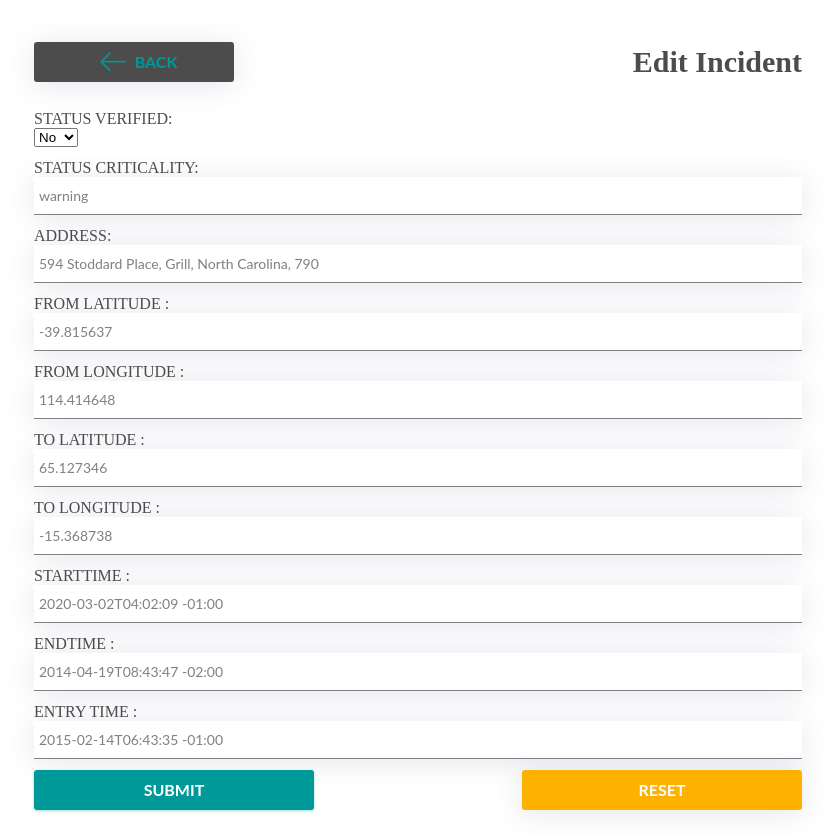
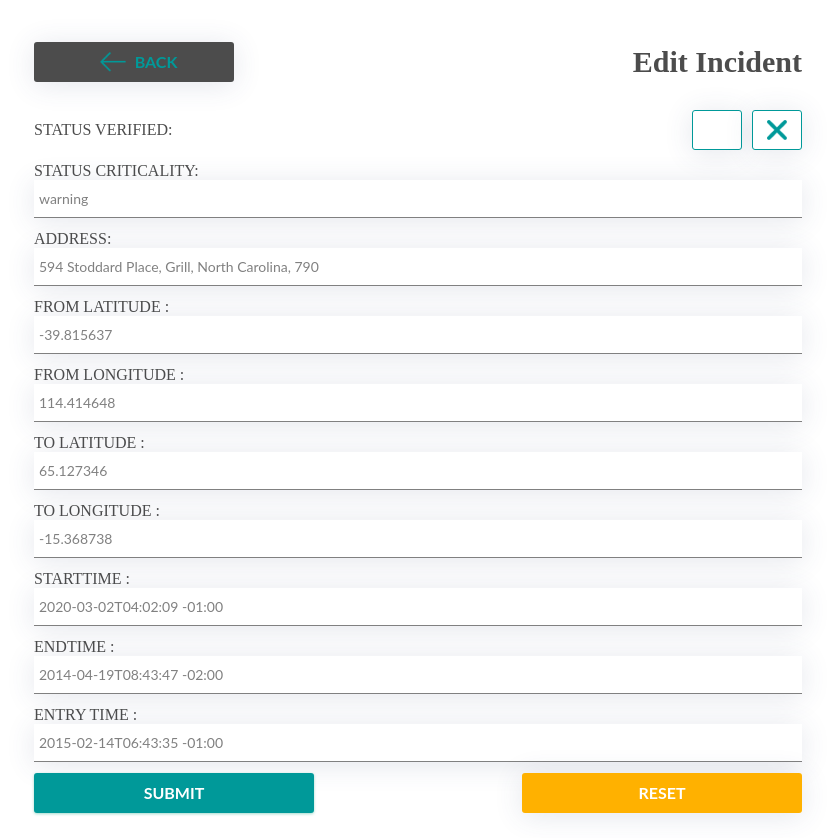
Before and after one commit to mtrabelsi/mos-system, a React (Create React App) app: page /edit/5ed60f010496ed3a481374d3 in a window 1280 px wide. Shown: the whole page, without its empty margins (222-1055 px from the left). Built offline with nearby package versions, Linux system fonts and the light colour scheme.

Commit message:
[Redesigned Form] Redesigned edit form

```diff
--- a/src/components/Button/atoms.tsx
+++ b/src/components/Button/atoms.tsx
@@ -10,32 +10,38 @@ import {
     specialBoxShadow,
     dangerColor,
     defaultColor,
-    successColor
+    successColor,
+    lightColor,
+    specialLightColor
 } from './../Global'
 import { ButtonPropType } from './types'
 
 const decideBackground = (p: ButtonPropType) => {
   if(p.successMode) {
     return successColor;
+  } else if(p.isSpecial) {
+    return veryLightColor;
   } else if(p.isDanger) {
     return dangerColor;
+  } else if(p.outlineMode) {
+    return veryLightColor;
   } else {
     return defaultColor;
   }
 }
 export const Button = s.button<ButtonPropType>`
+  min-width: ${p => p.customWidth || '200px'};
   width: ${p => p.customWidth || 'default'};
   opacity: ${p => p.disabled ? 0.3 : 1};
   cursor: ${p => p.disabled ? 'none': 'pointer'};
   pointer-events: ${p => p.disabled ? 'none' : 'initial'};
   box-shadow: ${p => p.successMode? specialBoxShadow : defaultBoxShadow};
-  background: ${p => decideBackground(p)};
+  background-color: ${p => decideBackground(p)};
   margin: ${p => p.customMargin || '0px'};
-  border: none;
+  border: ${p => p.outlineMode ? `1px solid ${primarytColor}`: 'none'};
   color: ${p => p.textColor || veryLightColor};
   padding: 5px 0;
   outline: none;
-  min-width: 200px;
   height: 40px;
   border-radius: 3px;
   position: relative;
--- a/src/components/Button/types.tsx
+++ b/src/components/Button/types.tsx
@@ -6,11 +6,13 @@ export type ButtonPropType = {
     buttonStyle?: object,
     disabled?: boolean,
     iconLeft?: any,
+    isSpecial?: boolean,
     textStyle?: object,
     imgStyle?: object,
     value?: string,
     hasIconLeft?: boolean,
     successMode?: boolean,
+    outlineMode?: boolean,
     special?: boolean,
     onClick?: (e: React.MouseEvent) => void,
     isDanger?: boolean,
--- a/src/components/Global/index.ts
+++ b/src/components/Global/index.ts
@@ -6,6 +6,7 @@ export const primarytColorLighter = '#00acac';
 export const secondaryColor = '#f18e5e';
 export const redColor = '#FFB100'
 export const lightColor = 'gray';
+export const specialLightColor = '#ebebeb';
 export const veryLightColor = 'white';
 export const blackColor = '#d4d4d'
 export const veryBlackColor = '#19000B'
--- a/src/pages/Edit/index.tsx
+++ b/src/pages/Edit/index.tsx
@@ -7,6 +7,9 @@ import { Label, LabelText } from '../../components/InputText/atoms';
 import Button from '../../components/Button';
 import { ControlButtons } from '../../components/Button/atoms';
 import { getPropByPath, generateFormData } from './helper';
+import checkIcon from './../../icons/check.png'
+import closeIcon from './../../icons/close.png'
+
 
 const EditItem: React.FC<any> =  (props) => {
         const { incidentId } = props.match.params;
@@ -20,9 +23,6 @@ const EditItem: React.FC<any> =  (props) => {
             switch (name) {
                 case 'status.criticality':
                     copyOfOldItem.status.criticality = value;
-                    break;
-                case 'status.verified':
-                    copyOfOldItem.status.verified = parseInt(value) ? true : false;
                     break;
                 case 'position.from.latitude':
                     copyOfOldItem.position.from.latitude = value;
@@ -50,6 +50,11 @@ const EditItem: React.FC<any> =  (props) => {
             }
             setItemToEdit(copyOfOldItem)
         }
+        const changeStatus = (newStatus) => {
+            const copyOfOldItem = Object.assign({}, toEditItem)
+            copyOfOldItem.status.verified = newStatus
+            setItemToEdit(copyOfOldItem)
+        }
 
         const handleSubmit = () => {
             const updateStatus = updateData(toEditItem);
@@ -67,16 +72,24 @@ const EditItem: React.FC<any> =  (props) => {
                     alignItems: 'center'
                 }}
             >
-                <Label>
+                <Label style={{ flexWrap: 'nowrap' }}>
                     <LabelText>status verified:</LabelText>
-                    <select
-                        value={toEditItem.status.verified ? 1 : 0}
-                        name="status.verified"
-                        onChange={handleChange}
-                    >
-                        <option value={1}>Yes</option>
-                        <option value={0}>No</option>
-                    </select>
+                    <Button
+                        onClick={e => changeStatus(true)}
+                        outlineMode
+                        customWidth="50px"
+                        hasIconLeft={toEditItem.status.verified}
+                        iconLeft={checkIcon}
+                    />
+                    <Button
+                        onClick={e => changeStatus(false)}
+                        isSpecial
+                        outlineMode
+                        hasIconLeft={!toEditItem.status.verified}
+                        iconLeft={closeIcon}
+                        customWidth="50px"
+                        customMargin="0 0 0 10px"
+                    />
                 </Label>
 
                 {formData.map(fd => (<Label>
```
Also changed, not shown: src/icons/check.png (added).
